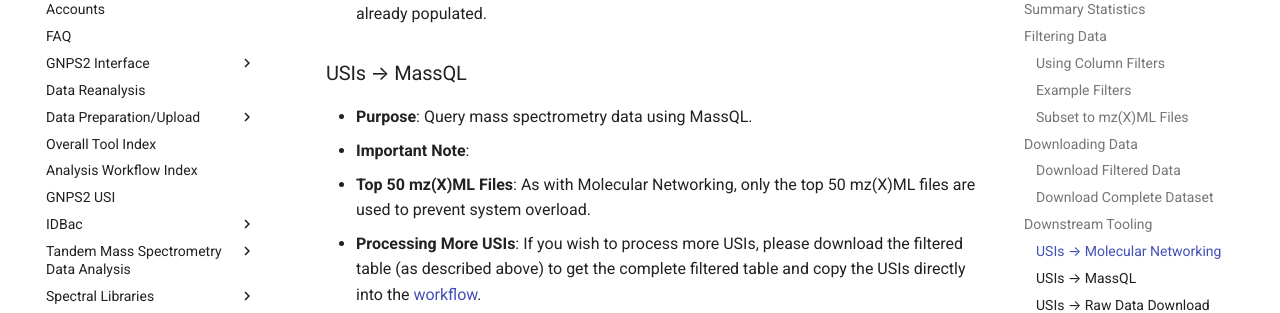
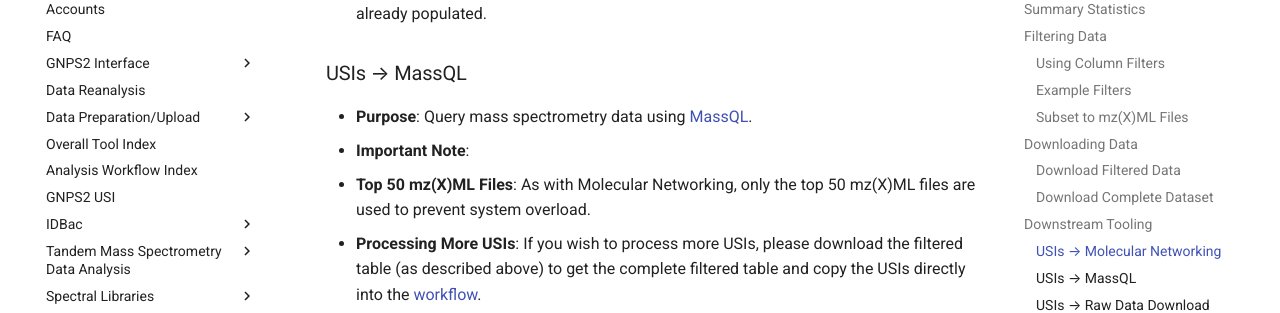
Before and after one commit to Wang-Bioinformatics-Lab/GNPS2_Documentation, an MkDocs documentation site: the page built from docs/ReDU_Dataselection_dashboard.md, in a window 1280 px wide and 900 px high, scrolled down 3697 px. Shown: the part 153-466 px from the top of the window. Built offline with MkDocs 1.6.1 and Material for MkDocs 9.7.7, drawn with Linux system fonts in a browser that asks for light colours; comment, search, counter and statistics services are not loaded; some of the changed lines change nothing that is shown.

Commit message:
add massql docs

```diff
--- a/docs/ReDU_Dataselection_dashboard.md
+++ b/docs/ReDU_Dataselection_dashboard.md
@@ -128,7 +128,7 @@
 
     ### USIs → MassQL
 
-    - **Purpose**: Query mass spectrometry data using MassQL.
+    - **Purpose**: Query mass spectrometry data using [MassQL](https://mwang87.github.io/MassQueryLanguage_Documentation/).
     - **Important Note**:
       - **Top 50 mz(X)ML Files**: As with Molecular Networking, only the top 50 mz(X)ML files are used to prevent system overload.
       - **Processing More USIs**: If you wish to process more USIs, please download the filtered table (as described above) to get the complete filtered table and copy the USIs directly into the [workflow](https://gnps2.org/workflowinput?workflowname=massql_workflow).
```
